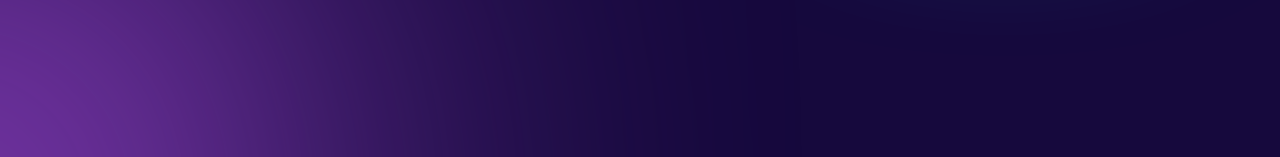
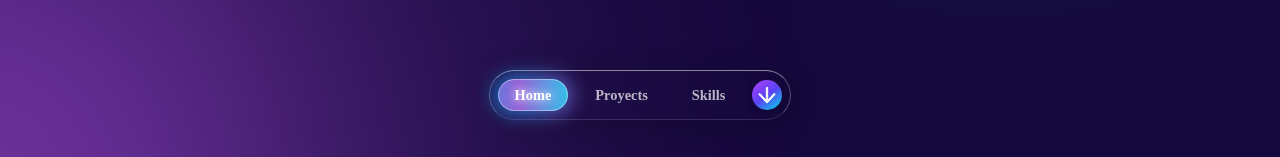
Before and after one commit to JhulianDev/Portfolio, a React (Vite) app: page / in a window 1280 px wide. Shown: the part 640-797 px from the top of the page. Built offline with nearby package versions, Linux system fonts and the light colour scheme; a web font is replaced by a local one.

Commit message:
The structure of the component and its styles are corrected

```diff
--- a/src/components/general/header/Header.jsx
+++ b/src/components/general/header/Header.jsx
@@ -5,7 +5,8 @@ import Arrow from "../../../assets/svg/arrow.svg"
 
 const Header = () => {
   const [itemActive, setItemActive] = useState("Home")
-  const items = ['Home', 'Proyects', 'Skills', 'About me', 'Contact'];
+  // const items = ['Home', 'Proyects', 'Skills', 'About me', 'Contact'];
+  const items = ['Home', 'Proyects', 'Skills'];
 
   return (
     <>
--- a/src/components/general/header/HeaderStyles.jsx
+++ b/src/components/general/header/HeaderStyles.jsx
@@ -16,6 +16,7 @@ export const HeaderContainer = styled.header`
   position: fixed;
   inset: auto 0 40px 0;
   margin: auto;
+  z-index: 10;
 
   background: rgba(255, 255, 255, 0);
   box-shadow: 0 4px 30px rgba(0, 0, 0, 0.233);
```
